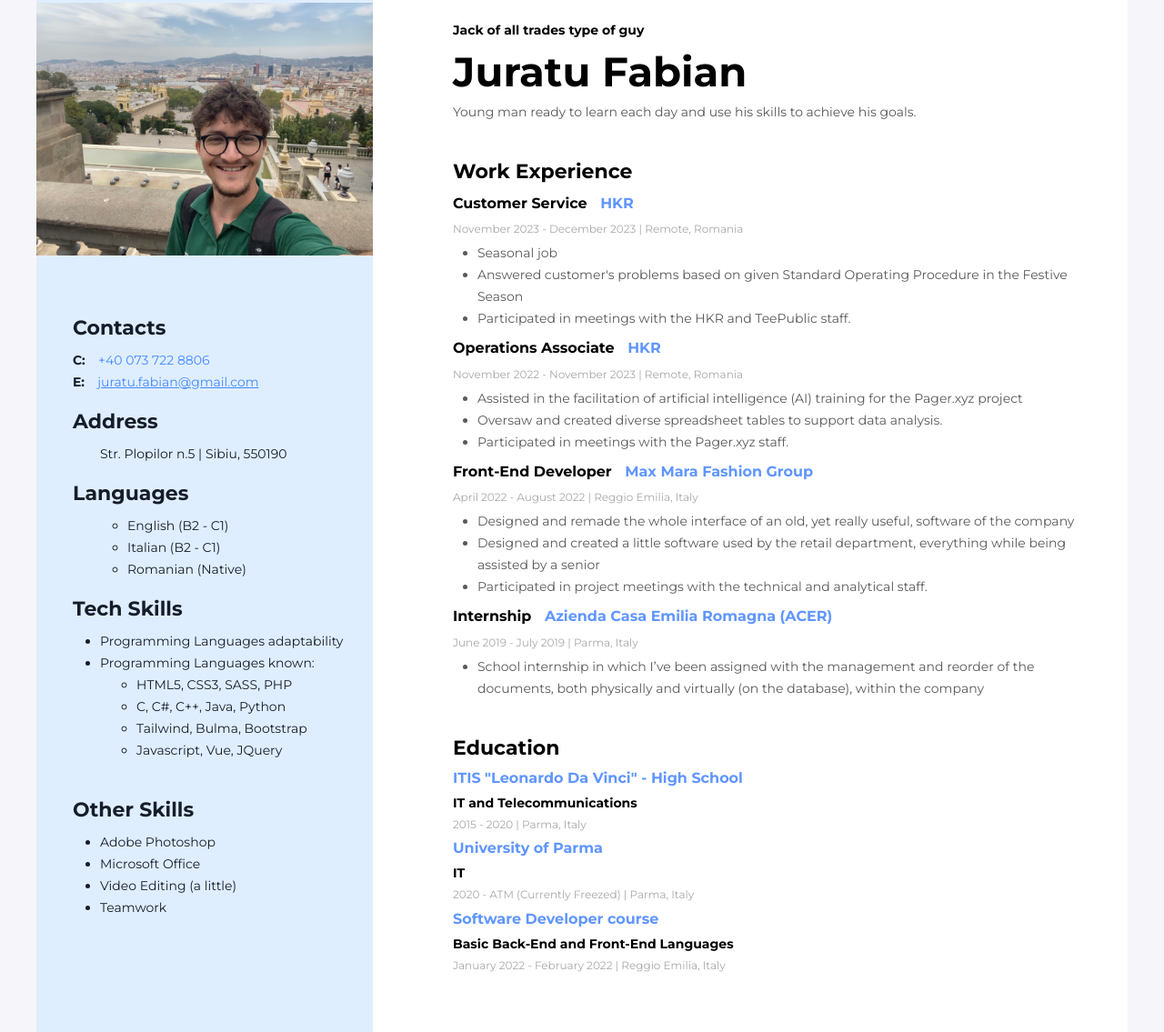
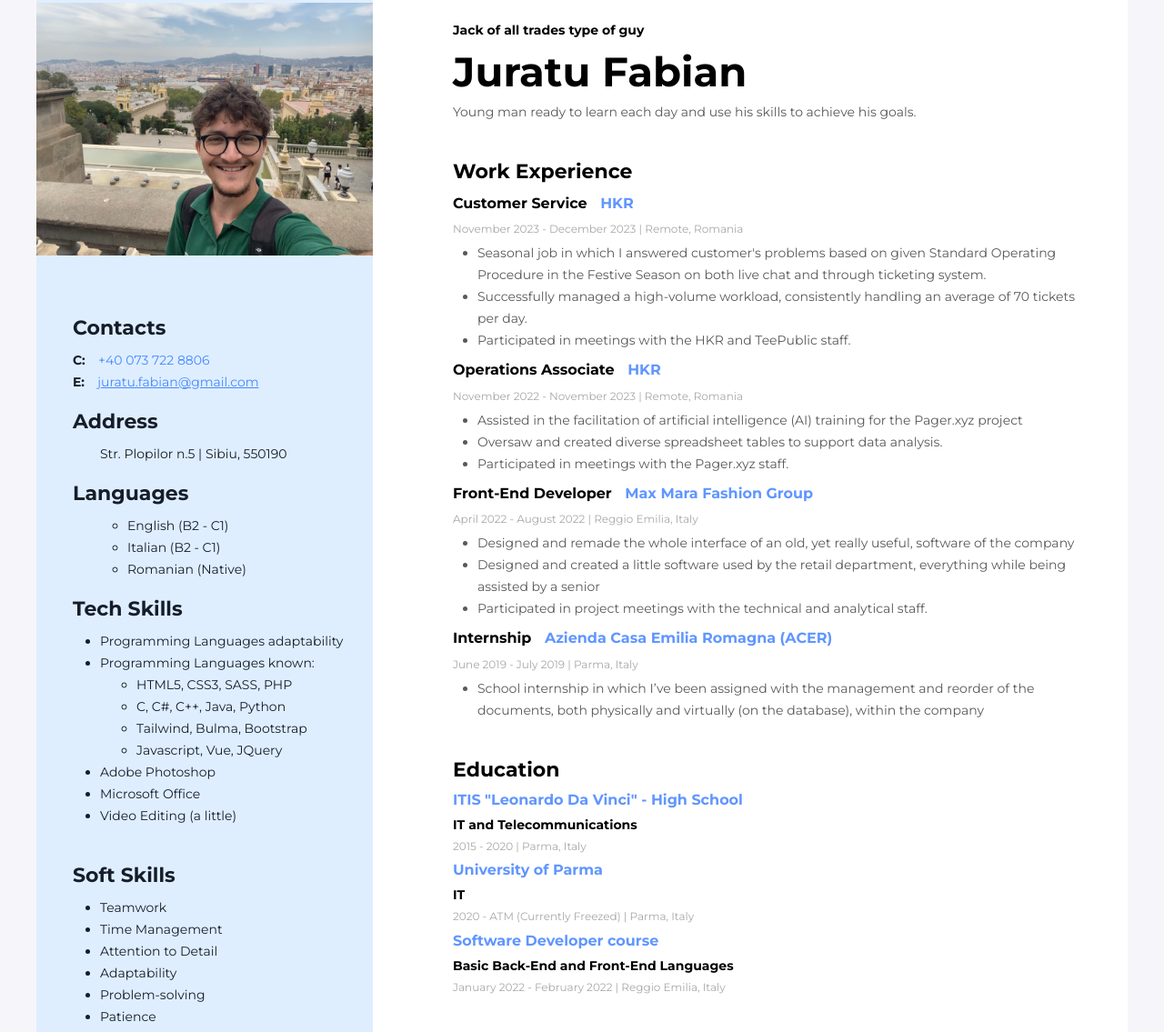
Before and after one commit to JFab00/my_cv, a plain HTML site: page index.html in a window 1280 px wide. Shown: the part 77-1212 px from the top of the page at 91% size. Drawn offline with Linux system fonts and the light colour scheme.

Commit message:
next update

```diff
--- a/index.html
+++ b/index.html
@@ -52,8 +52,8 @@
                         <h4>Customer Service    <span>HKR</span></h4>
                         <p>November 2023 - December 2023   |   Remote, Romania</p>
                         <ul>
-                            <li>Seasonal job</li>
-                            <li>Answered customer's problems based on given Standard Operating Procedure in the Festive Season</li>
+                            <li>Seasonal job in which I answered customer's problems based on given Standard Operating Procedure in the Festive Season on both live chat and through ticketing system.</li>
+                            <li>Successfully managed a high-volume workload, consistently handling an average of 70 tickets per day.</li>
                             <li>Participated in meetings with the HKR and TeePublic staff.</li>
                         </ul>
                     </div>
@@ -163,17 +163,22 @@
                                 <li>Javascript, Vue, JQuery</li>
                             </ul>
                         </li>
+                        <li>Adobe Photoshop</li>
+                        <li>Microsoft Office</li>
+                        <li>Video Editing (a little)</li>
                     </ul>
                 </div>
 
                 <!-- Soft Skills section -->
                 <div class="soft-skills-section">
-                    <h3 class="soft-skills-header">Other Skills</h3>
+                    <h3 class="soft-skills-header">Soft Skills</h3>
                     <ul class="soft-skills-list">
-                        <li>Adobe Photoshop</li>
-                        <li>Microsoft Office</li>
-                        <li>Video Editing (a little)</li>
                         <li>Teamwork</li>
+                        <li>Time Management</li>
+                        <li>Attention to Detail</li>
+                        <li>Adaptability</li>
+                        <li>Problem-solving</li>
+                        <li>Patience</li>
                     </ul>
                 </div>
 
```
